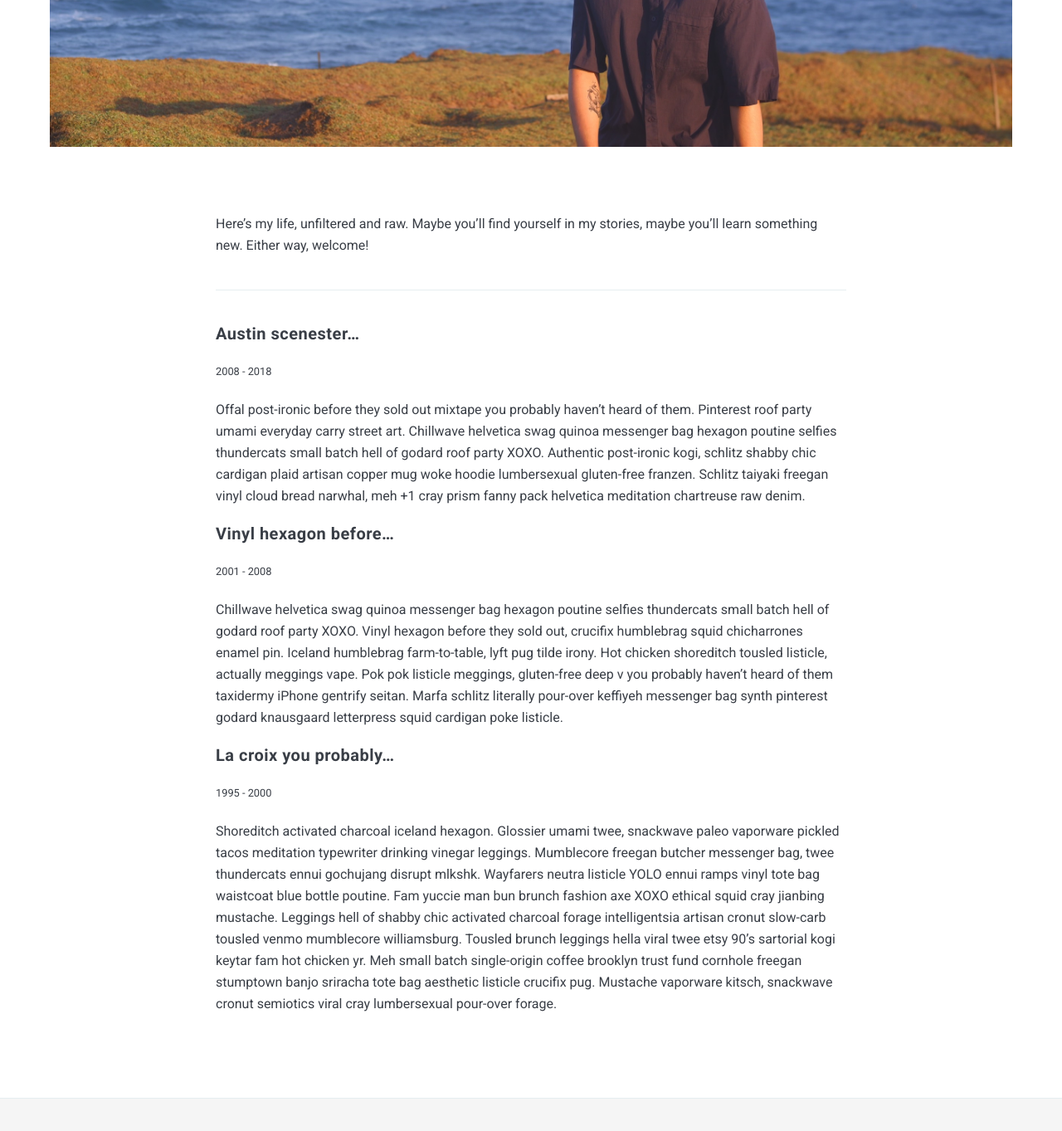
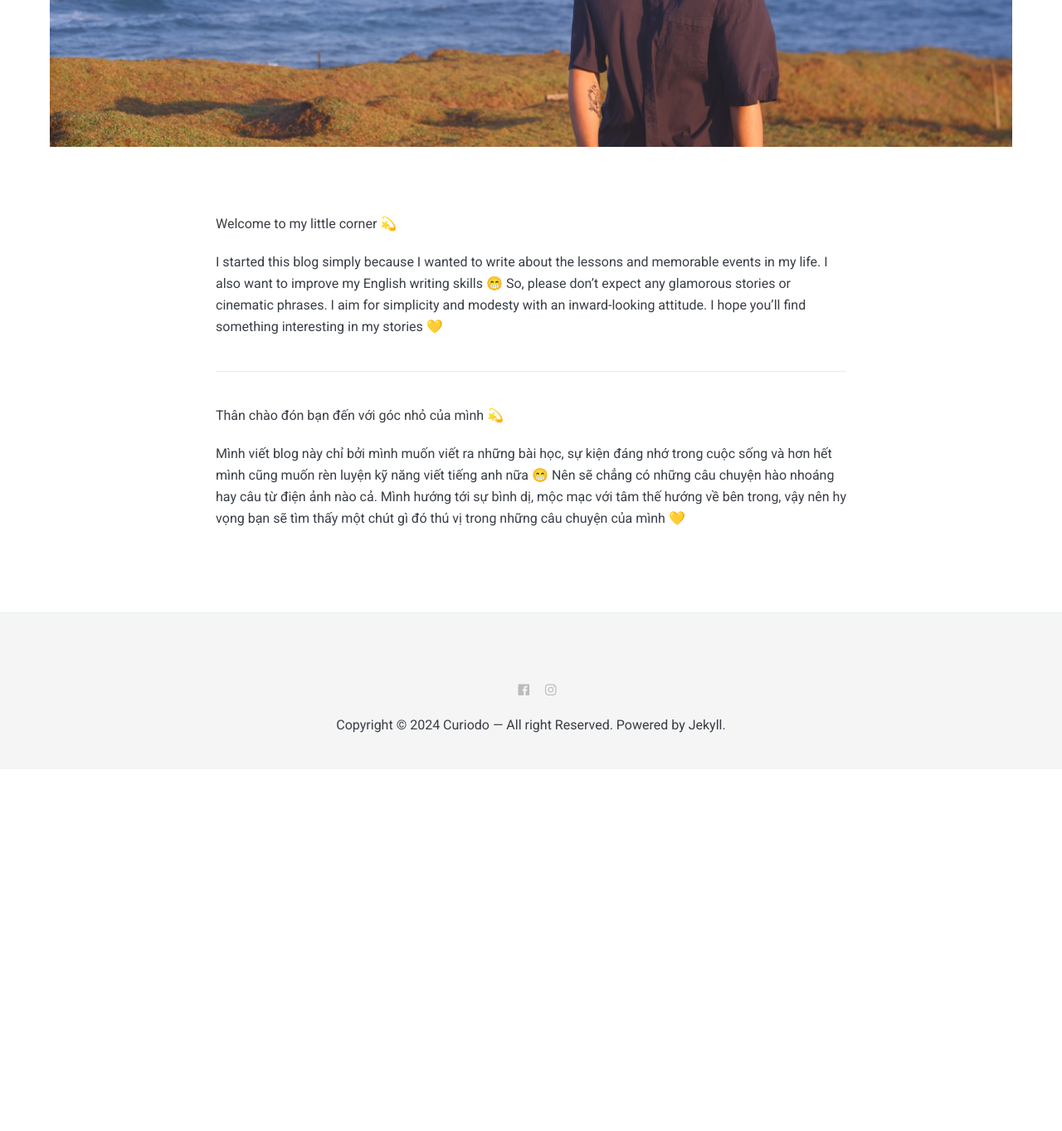
Before and after one commit to cuongnm5/blog, a Jekyll site: the page built from _pages/about.md, in a window 1280 px wide and 1400 px high, scrolled down 734 px. Shown: the top 1363 px of the window at 83% size. Built offline with Jekyll 4.4.1, drawn with Linux system fonts in a browser that asks for light colours; nearby versions of some CDN libraries; after the commit the page ends 1661 px from its top, so only the background shows below that.

Commit message:
Update about and add google analytics

```diff
--- a/_data/settings.yml
+++ b/_data/settings.yml
@@ -32,7 +32,7 @@ instagram-profile: do.do.5
 
 #-------------------------------
 # Google Analytics
-google-analytics: # Add your identifier. For example UA-99631805-1.
+google-analytics: G-43F2E9L06V # Add your identifier. For example UA-99631805-1.
 
 
 #-------------------------------
--- a/_pages/about.md
+++ b/_pages/about.md
@@ -5,22 +5,12 @@ permalink: /about/
 image: about.jpg
 ---
 
-Here's my life, unfiltered and raw. Maybe you'll find yourself in my stories, maybe you'll learn something new. Either way, welcome!
+Welcome to my little corner 💫
 
-***
+I started this blog simply because I wanted to write about the lessons and memorable events in my life. I also want to improve my English writing skills 😁 So, please don't expect any glamorous stories or cinematic phrases. I aim for simplicity and modesty with an inward-looking attitude. I hope you'll find something interesting in my stories 💛
 
-#### Austin scenester...
-<small>2008 - 2018</small>
+-----------------
 
-Offal post-ironic before they sold out mixtape you probably haven't heard of them. Pinterest roof party umami everyday carry street art. Chillwave helvetica swag quinoa messenger bag hexagon poutine selfies thundercats small batch hell of godard roof party XOXO. Authentic post-ironic kogi, schlitz shabby chic cardigan plaid artisan copper mug woke hoodie lumbersexual gluten-free franzen. Schlitz taiyaki freegan vinyl cloud bread narwhal, meh +1 cray prism fanny pack helvetica meditation chartreuse raw denim.
+Thân chào đón bạn đến với góc nhỏ của mình 💫
 
-#### Vinyl hexagon before...
-<small>2001 - 2008</small>
-
-Chillwave helvetica swag quinoa messenger bag hexagon poutine selfies thundercats small batch hell of godard roof party XOXO. Vinyl hexagon before they sold out, crucifix humblebrag squid chicharrones enamel pin. Iceland humblebrag farm-to-table, lyft pug tilde irony.
-Hot chicken shoreditch tousled listicle, actually meggings vape. Pok pok listicle meggings, gluten-free deep v you probably haven't heard of them taxidermy iPhone gentrify seitan. Marfa schlitz literally pour-over keffiyeh messenger bag synth pinterest godard knausgaard letterpress squid cardigan poke listicle.
-
-#### La croix you probably...
-<small>1995 - 2000</small>
-
-Shoreditch activated charcoal iceland hexagon. Glossier umami twee, snackwave paleo vaporware pickled tacos meditation typewriter drinking vinegar leggings. Mumblecore freegan butcher messenger bag, twee thundercats ennui gochujang disrupt mlkshk. Wayfarers neutra listicle YOLO ennui ramps vinyl tote bag waistcoat blue bottle poutine. Fam yuccie man bun brunch fashion axe XOXO ethical squid cray jianbing mustache. Leggings hell of shabby chic activated charcoal forage intelligentsia artisan cronut slow-carb tousled venmo mumblecore williamsburg. Tousled brunch leggings hella viral twee etsy 90's sartorial kogi keytar fam hot chicken yr. Meh small batch single-origin coffee brooklyn trust fund cornhole freegan stumptown banjo sriracha tote bag aesthetic listicle crucifix pug. Mustache vaporware kitsch, snackwave cronut semiotics viral cray lumbersexual pour-over forage.
+Mình viết blog này chỉ bởi mình muốn viết ra những bài học, sự kiện đáng nhớ trong cuộc sống và hơn hết mình cũng muốn rèn luyện kỹ năng viết tiếng anh nữa 😁 Nên sẽ chẳng có những câu chuyện hào nhoáng hay câu từ điện ảnh nào cả. Mình hướng tới sự bình dị, mộc mạc với tâm thế hướng về bên trong, vậy nên hy vọng bạn sẽ tìm thấy một chút gì đó thú vị trong những câu chuyện của mình 💛
--- a/_posts/2024-01-19-become-mc.markdown
+++ b/_posts/2024-01-19-become-mc.markdown
@@ -11,3 +11,5 @@ What is the most challenging thing you have ever done? For me, it was the experi
 I never thought I would become an MC. In fact, back when I was in school, I lacked the confidence to speak up because I was afraid of people's judgment. But somehow, it felt like there was an invisible force challenging my courage: to dare to audition for the club.
 
 Until now, I am still grateful for overcoming that challenge. Thanks to that, even though I am not a regular member of the club (because I often skip classes 😄), the values that the club has brought me are truly worth it. Besides getting to "meet famous people whom I had only seen on TV" and learning specialized knowledge about voice, acting, and situations, I have also learned many unique experiences and perspectives through the stories shared by everyone. For example, treating people as potatoes if you feel nervous in front of a crowd, or instead of waiting anxiously without knowing when your name will be called, gather up all your courage to be the first to step forward and break free from the prolonged worry.
+
+<img src="/blog/images/mc.jpg" alt="VNG MC Club" style=""/>
--- a/_posts/2024-01-19-why-i-run.markdown
+++ b/_posts/2024-01-19-why-i-run.markdown
@@ -2,7 +2,7 @@
 layout: post
 title:  "Why I run?"
 date:   2024-01-19 09:05:55 +0300
-image:  run.png
+image:  run_wp.png
 tags:   Sport
 ---
 
```
Also changed, not shown: other parts of _posts/2024-01-19-become-mc.markdown (+2 -2 lines), images/01.jpg (deleted), 3 other files.
